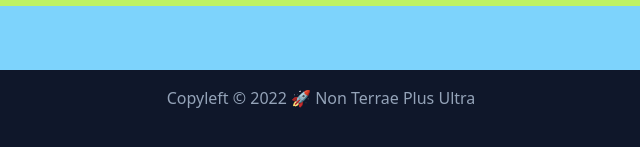
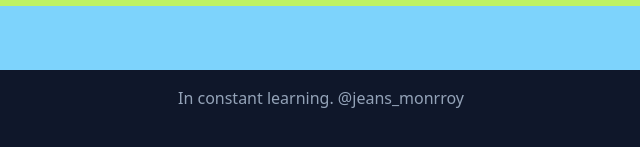
Before and after one commit to pjmonrroy/Proyecto-Webpack-platzi, a website built with webpack: page public/index.html in a window 1280 px wide. Shown: the part 559-706 px from the top of the page, 319-959 px from the left. Built offline with nearby package versions, Linux system fonts and the light colour scheme.

Commit message:
Version 1.0.0.3

```diff
--- a/public/index.html
+++ b/public/index.html
@@ -120,7 +120,7 @@
     </div>
   </div>
   <div class="flex-block max-w-xl p-4 md:pd-8 mx-auto text-center">
-    Copyleft © 2022 🚀 Non Terrae Plus Ultra
+    In constant learning. @jeans_monrroy
   </div>
 </body>
 
```
